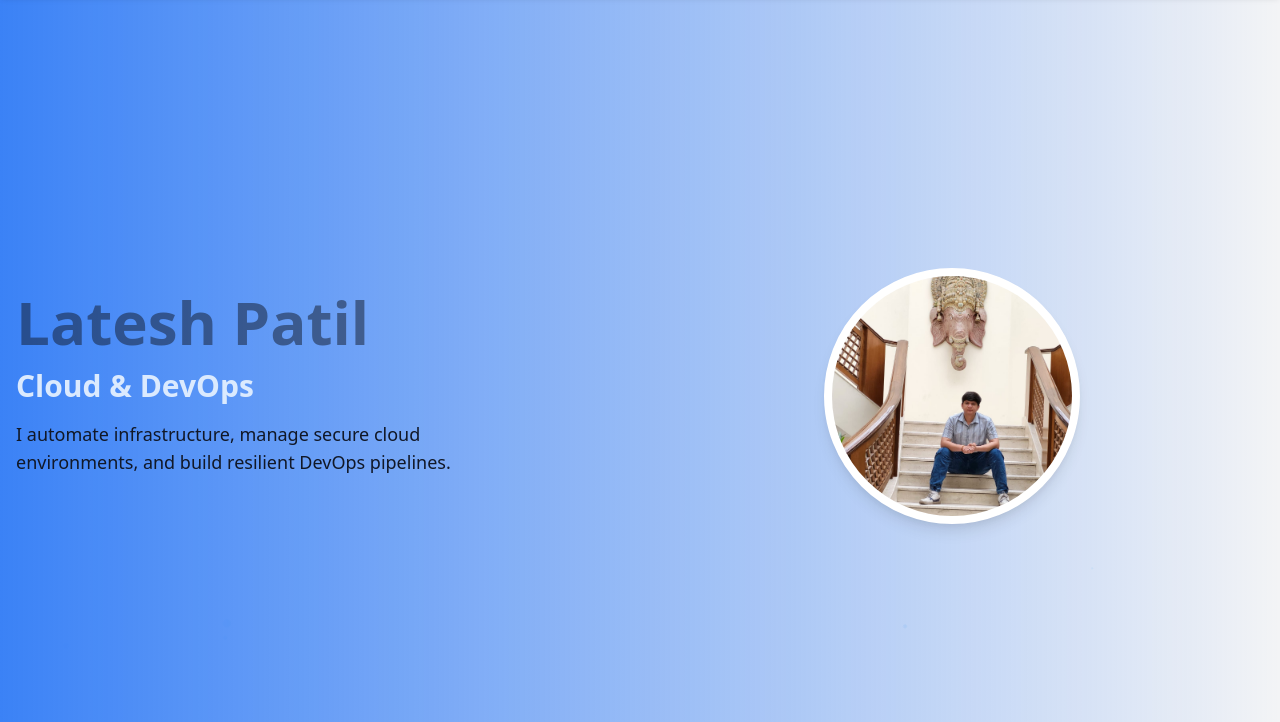
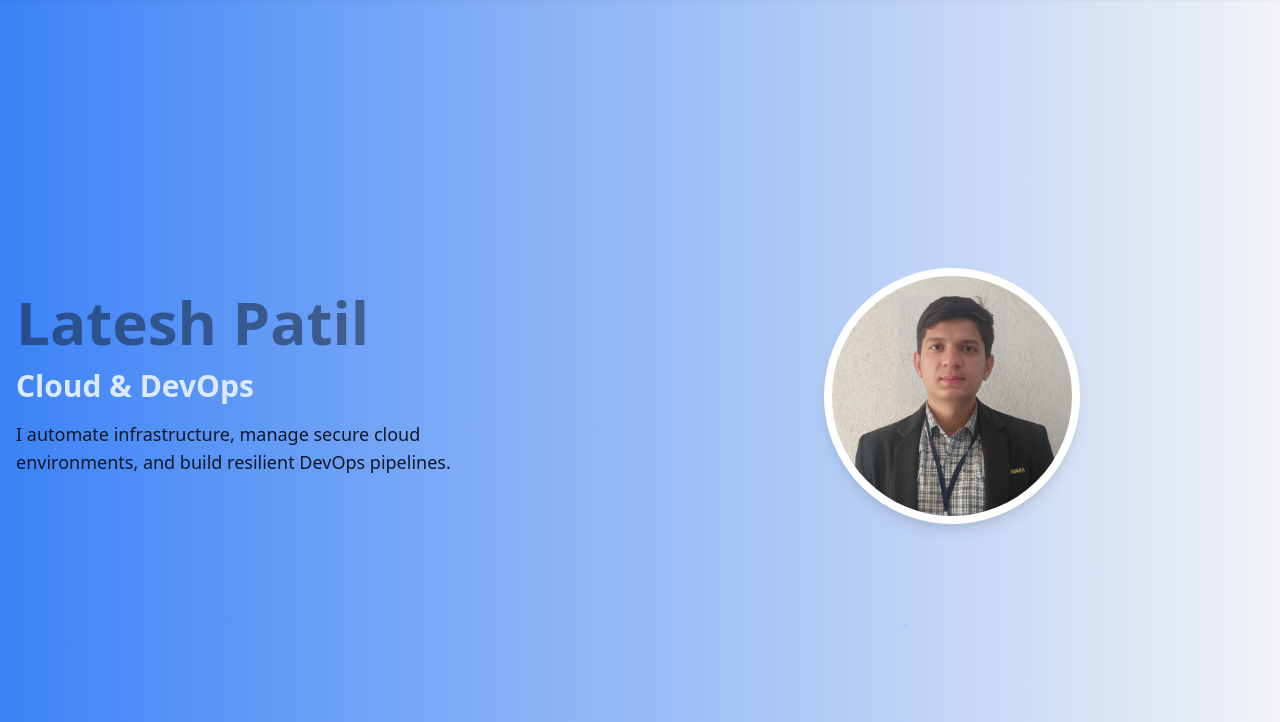
Before and after one commit to Latesh98/Portfolio, a plain HTML site: page index.html in a window 1280 px wide. Shown: the part 78-800 px from the top of the page. Drawn offline with nearby package versions, Linux system fonts and the light colour scheme.

Commit message:
Update index.html

```diff
--- a/index.html
+++ b/index.html
@@ -241,7 +241,7 @@
       </div>
       <div class="md:w-1/2 mt-8 md:mt-0 flex justify-center">
         <div class="w-64 h-64 rounded-full overflow-hidden border-8 border-white dark:border-gray-800 shadow-lg bg-white dark:bg-gray-800 flex items-center justify-center">
-          <img src="./Latesh Photo.-2jpg.jpg" alt="Latesh Patil" class="w-full h-full object-cover">
+          <img src="./Latesh Photo.jpg" alt="Latesh Patil" class="w-full h-full object-cover">
         </div>
       </div>
     </div>
```
